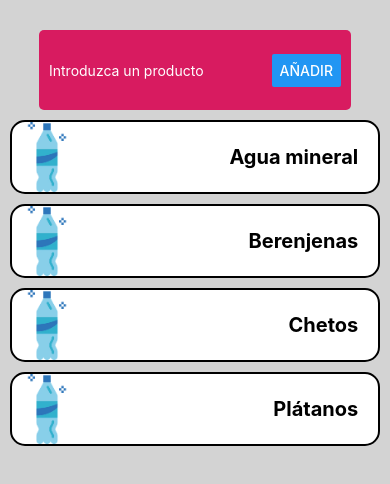
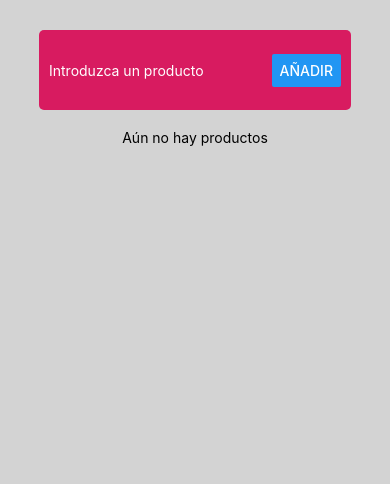
Before and after one commit to Daniglez03/ShoppingList, a React Native app: screen / in a window 390 px wide. Shown: the top 484 px of the page. Built offline with nearby package versions, Linux system fonts and the light colour scheme.

Commit message:
Commit: added a function to add new products

```diff
--- a/App.js
+++ b/App.js
@@ -1,20 +1,26 @@
 import { useState } from 'react';
-import { StyleSheet, View, Text } from 'react-native';
+import { StyleSheet, ScrollView, View, Text } from 'react-native';
 import ListItem from './components/ListItem';
 import ProductInput from './components/ProductInput';
 
 export default function App() {
-  const [products, setProducts] = useState(['Agua mineral', 'Berenjenas', 'Chetos', 'Plátanos']);
+  const [products, setProducts] = useState([
+
+  ]);
+
+  const addProductHandler = (productName) => {
+    setProducts(() => [...products, productName])
+  }
   return (
     <View style={styles.container}>
-      <ProductInput />
-      <View style={styles.productList}>
+      <ProductInput onProductAdd={addProductHandler}/>
+      <ScrollView style={styles.productList}>
         {
           products.length === 0
             ? <Text style={styles.textEmpty}>Aún no hay productos</Text>
             : products.map((product, idx) => (<ListItem key={idx + product} productName={product} />))
         }
-      </View>
+      </ScrollView>
     </View>
   );
 }
@@ -29,9 +35,10 @@ const styles = StyleSheet.create({
   productList: {
     flex: 4,
     width: '95%',
+    marginBottom: '5%'
   },
   textEmpty: {
     textAlign: 'center',
     marginTop: '5%',
-  }
+  },
 });
--- a/components/ProductInput.jsx
+++ b/components/ProductInput.jsx
@@ -1,12 +1,19 @@
 import { useState } from 'react'
 import { Button, TextInput, View, StyleSheet } from 'react-native'
 
-const ProductInput = () => {
+const ProductInput = ({onProductAdd}) => {
     const [productName, setProductName] = useState('');
 
     const changeTextHandler = (value) => {
-        console.log(value);
         setProductName(value)
+    }
+    const addProductHandler = () => {
+        const sanitizedName = productName.trim()
+        if (sanitizedName != '') {
+            onProductAdd(productName)
+        setProductName('')
+        }
+        setProductName('')
     }
     return (
         <View style={ styles.productInput }>
@@ -15,7 +22,8 @@ const ProductInput = () => {
             keyboardType='default'
             onChangeText={ changeTextHandler }
             value={ productName }/>
-            <Button style={ styles.addButton } title='Añadir' />
+            <Button style={ styles.addButton } title='Añadir'
+            onPress={addProductHandler}/>
         </View>
     )
 }
```
